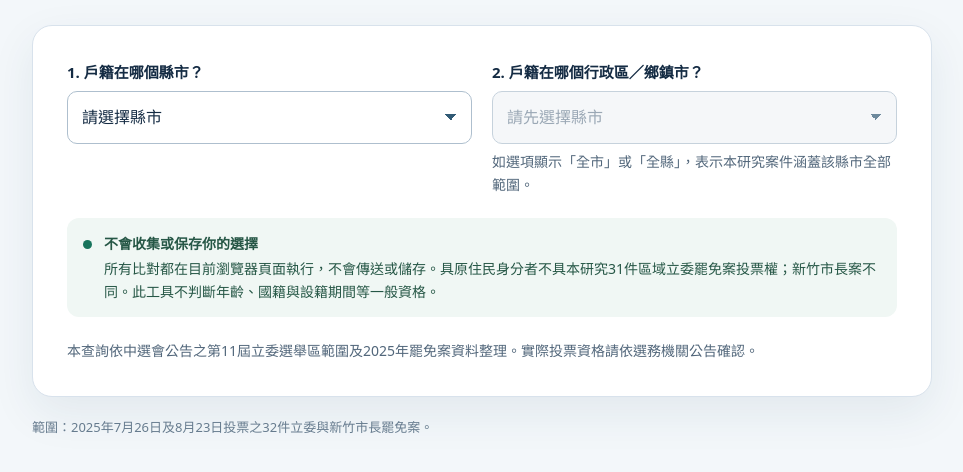
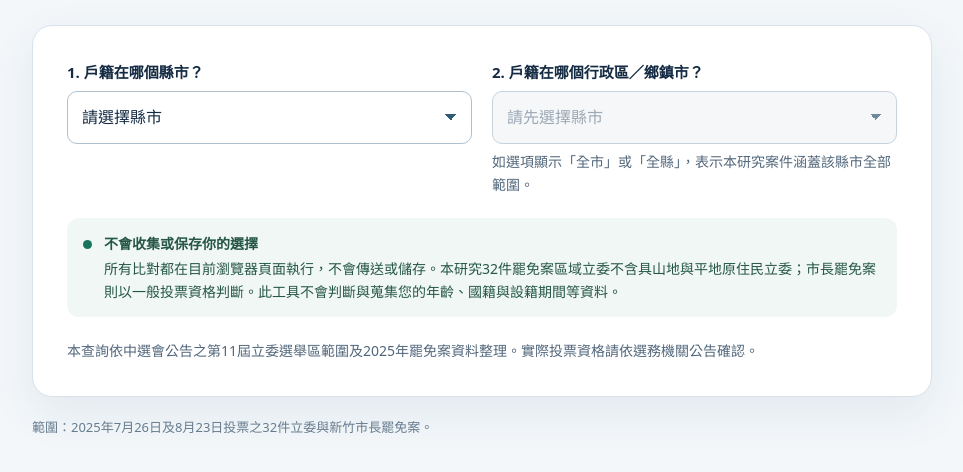
Before and after one commit to nuni0912/Find-Your-District, a plain HTML site: page index.html in a window 1280 px wide. Shown: the part 184-656 px from the top of the page, without its empty margins (158-1121 px from the left). Drawn offline with Linux system fonts and the light colour scheme.

Commit message:
Update index.html

```diff
--- a/index.html
+++ b/index.html
@@ -70,7 +70,7 @@
           <p class="helper">本研究32件罷免案區域立委不含具山地與平地原住民立委；市長罷免案則以一般投票資格判斷。僅供查詢，您的選擇不會被記錄。</p>
         </div>
       </div>
-      <div class="privacy"><span class="privacy-mark" aria-hidden="true"></span><div><strong>不會收集或保存你的選擇</strong>所有比對都在目前瀏覽器頁面執行，不會傳送或儲存。具原住民身分者不具本研究31件區域立委罷免案投票權；新竹市長案不同。此工具不判斷年齡、國籍與設籍期間等一般資格。</div></div>
+      <div class="privacy"><span class="privacy-mark" aria-hidden="true"></span><div><strong>不會收集或保存你的選擇</strong>所有比對都在目前瀏覽器頁面執行，不會傳送或儲存。本研究32件罷免案區域立委不含具山地與平地原住民立委；市長罷免案則以一般投票資格判斷。此工具不會判斷與蒐集您的年齡、國籍與設籍期間等資料。</div></div>
       <div class="result" id="result" aria-live="polite" hidden></div>
       <div class="empty" id="empty" aria-live="polite" hidden></div>
       <p class="legal">本查詢依中選會公告之第11屆立委選舉區範圍及2025年罷免案資料整理。實際投票資格請依選務機關公告確認。</p>
```
